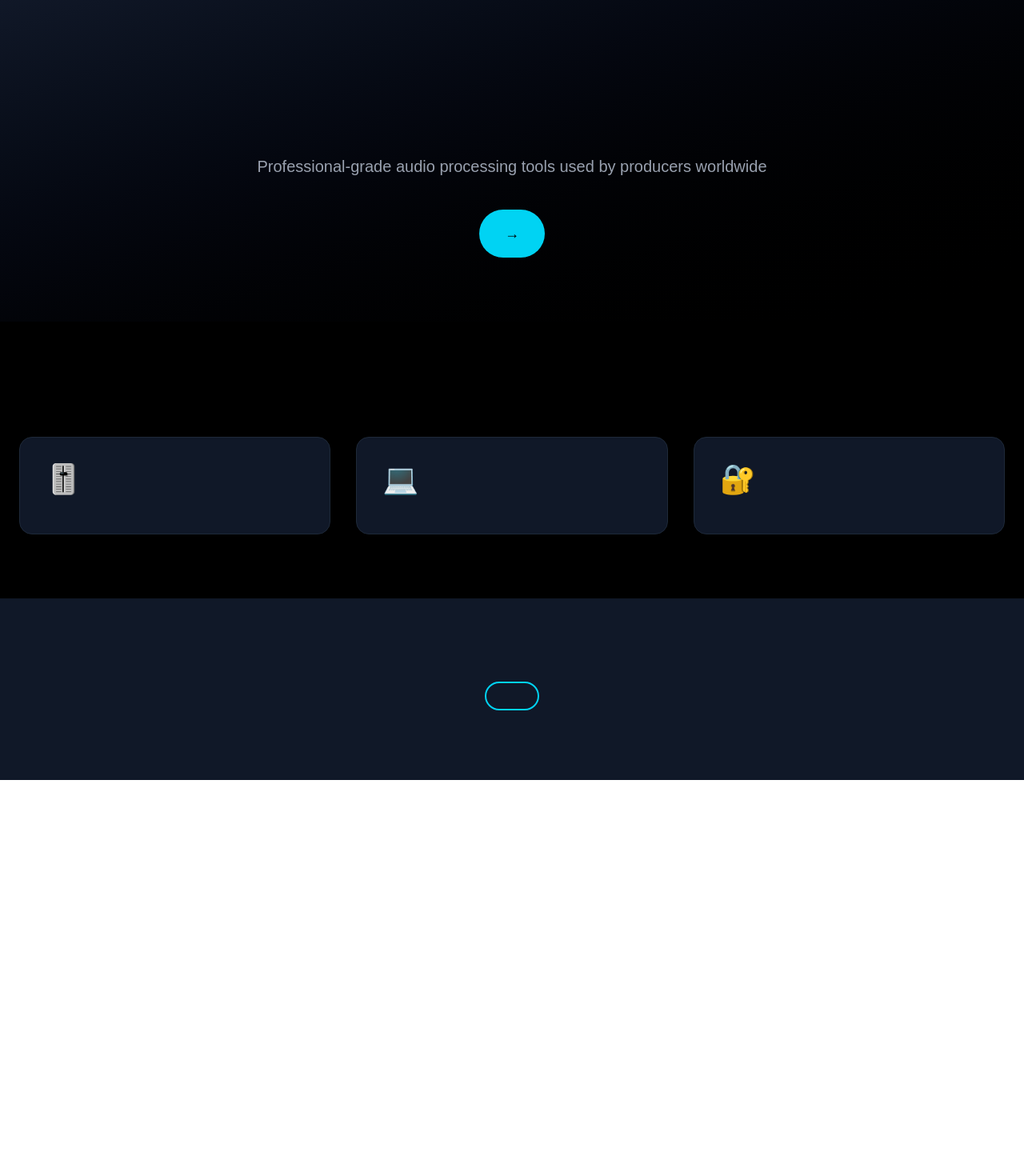
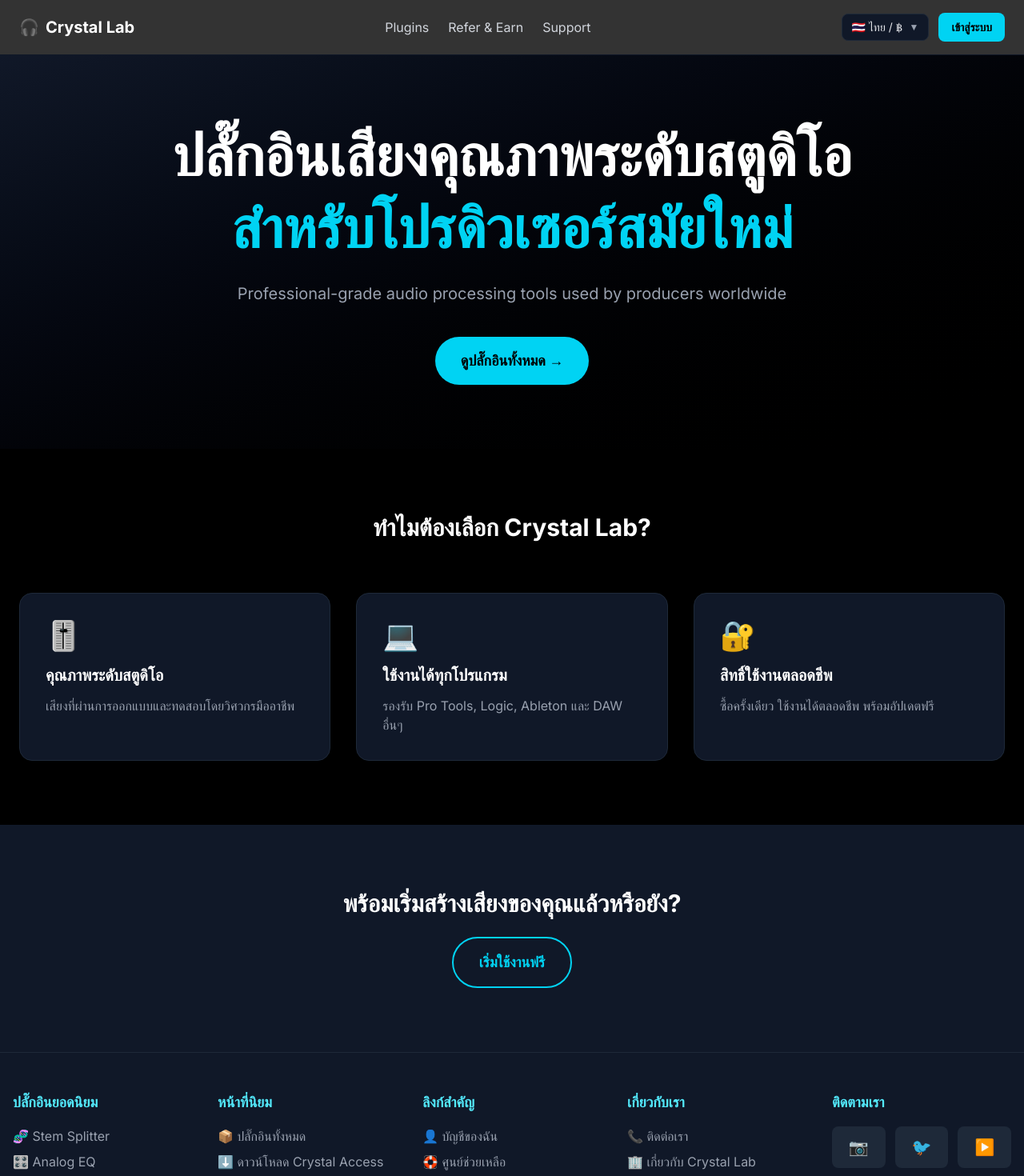
Before and after one commit to Stephen-Nanchakorn/Crystal-Labolatories, a Next.js app: page / in a window 1280 px wide. Shown: the top 1470 px of the page at 80% size. Before the commit the page ends 975 px from the top, so only its background shows below. Built offline with nearby package versions, Linux system fonts and the light colour scheme; no server answers.

Commit message:
feat: implement pure CSS light/dark theme toggle system

```diff
--- a/app/layout.tsx
+++ b/app/layout.tsx
@@ -15,28 +15,19 @@ export const metadata: Metadata = {
 
 export default function RootLayout({
   children,
-}: {
+}: Readonly<{
   children: React.ReactNode;
-}) {
+}>) {
   return (
-    <html lang="en" className="dark" suppressHydrationWarning>
-      <head>
-        <script
-          dangerouslySetInnerHTML={{
-            __html: `
-              try {
-                const savedTheme = localStorage.getItem('theme');
-                if (savedTheme === 'light') {
-                  document.documentElement.classList.remove('dark');
-                } else {
-                  document.documentElement.classList.add('dark');
-                }
-              } catch (_) {}
-            `,
-          }}
-        />
-      </head>
-      <body>{children}</body>
+    <html lang="en">
+      <body className={inter.className}>
+        <AppProvider>
+          <Header />
+          {children}
+          <Footer />
+          <LiveChat />
+        </AppProvider>
+      </body>
     </html>
   );
 }
```
